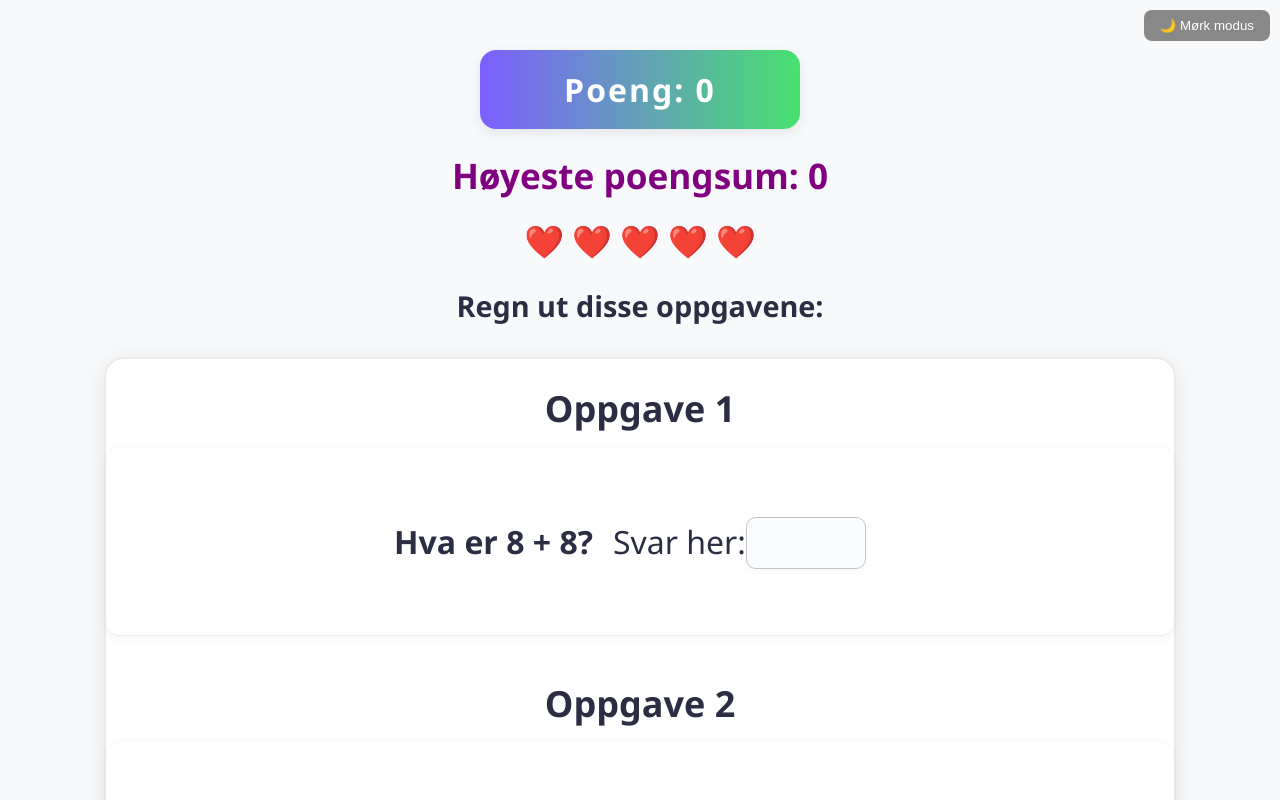
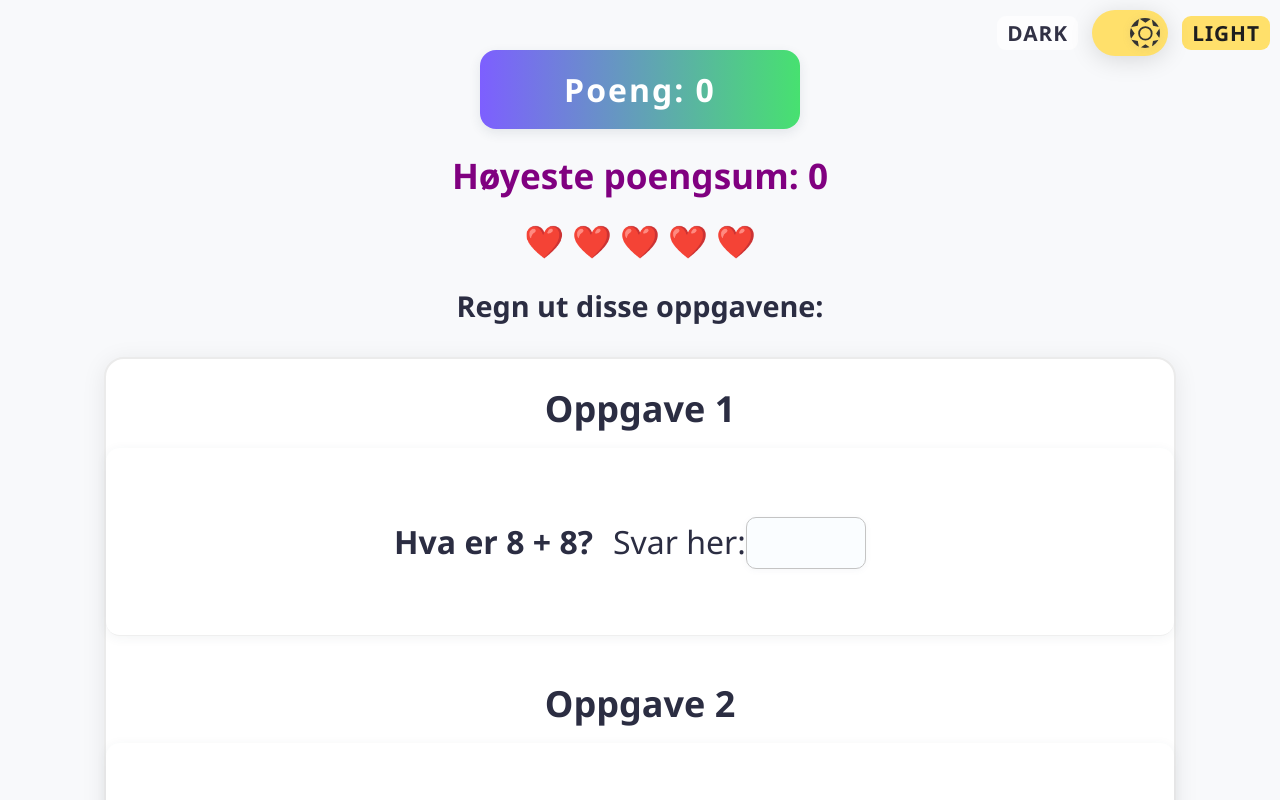
Before and after one commit to Gorgostammos/matte-ving-react, a React (Create React App) app: page / in a window 1280 px wide. Shown: the top 800 px of the page. Built offline with nearby package versions, Linux system fonts and the light colour scheme.

Commit message:
fikest på utsende til  mørk og lys modus finerer

```diff
--- a/package.json
+++ b/package.json
@@ -3,6 +3,8 @@
   "version": "0.1.0",
   "private": true,
   "dependencies": {
+    "@fortawesome/free-solid-svg-icons": "^6.7.2",
+    "@fortawesome/react-fontawesome": "^0.2.2",
     "@testing-library/dom": "^10.4.0",
     "@testing-library/jest-dom": "^6.6.3",
     "@testing-library/react": "^16.3.0",
--- a/src/App.js
+++ b/src/App.js
@@ -5,6 +5,8 @@ import Modal from "./Modal";
 import confetti from "canvas-confetti";
 import "./App.css";
 import "./theme.css"; // 👈 Importer dark/light theme CSS
+import ThemeToggleSwitch from "./ThemeToggleSwitch";
+
 
 // Konfetti-funksjon
 function triggerConfetti() {
@@ -210,9 +212,7 @@ export default function App() {
 
   return (
     <div>
-      <button onClick={toggleTheme} className="theme-toggle">
-        {theme === "light" ? "🌙 Mørk modus" : "☀️ Lys modus"}
-      </button>
+      <ThemeToggleSwitch theme={theme} toggleTheme={toggleTheme} />
 
       <h1 id="Poeng">Poeng: {poeng}</h1>
       <p className="highscore">Høyeste poengsum: {highscore}</p>
--- /dev/null
+++ b/src/ThemeToggleSwitch.css
@@ -0,0 +1,110 @@
+.toggle-switch-wrapper {
+  display: flex;
+  align-items: center;
+  position: absolute;
+  top: 10px;
+  right: 10px;
+  z-index: 999;
+  gap: 14px;
+}
+
+.toggle-label {
+  color: #313145;
+  font-size: 1.3rem;
+  font-family: inherit;
+  font-weight: 700;
+  background: rgba(255,255,255,0.7);
+  border-radius: 9px;
+  padding: 3px 10px 3px 10px;
+  letter-spacing: 1px;
+  transition: color 0.22s, background 0.22s;
+  user-select: none;
+}
+.toggle-label.active {
+  background: #ffe06b;
+  color: #1e1e1e;
+}
+
+.switch {
+  position: relative;
+  display: inline-block;
+  width: 76px;
+  height: 46px;
+}
+
+.switch input {
+  opacity: 0;
+  width: 0;
+  height: 0;
+}
+
+.slider {
+  position: absolute;
+  cursor: pointer;
+  background-color: #ffe06b;
+  top: 0;
+  left: 0;
+  right: 0;
+  bottom: 0;
+  transition: background-color 0.4s;
+  border-radius: 40px;
+  box-shadow: 0 4px 24px #0002;
+  display: flex;
+  align-items: center;
+}
+
+.slider .icon {
+  position: absolute;
+  top: 8px;
+  left: 8px;
+  font-size: 1.8rem;
+  color: #ffe06b;
+  background: #1e1e1e;
+  border-radius: 50%;
+  width: 30px;
+  height: 30px;
+  display: flex;
+  align-items: center;
+  justify-content: center;
+  transition: left 0.4s, background 0.4s, color 0.4s;
+  box-shadow: 0 1px 8px #8882;
+}
+
+/* Skyv ikonet til høyre ved "light" */
+input:checked + .slider .icon {
+  left: 38px;
+  color: #ffc300;
+  background: #fffde7;
+}
+
+/* Moon ikon style for dark theme */
+input:not(:checked) + .slider .icon {
+  left: 8px;
+  color: #ffe06b;
+  background: #232439;
+}
+
+input:checked + .slider {
+  background-color: #ffe06b;
+}
+input:not(:checked) + .slider {
+  background-color: #444b5a;
+}
+
+/* Farger for mørkt tema på hele komponenten */
+[data-theme="dark"] .slider {
+  background: #444b5a;
+}
+[data-theme="dark"] .toggle-label.active {
+  background: #444b5a;
+  color: #ffe06b;
+}
+[data-theme="dark"] .icon {
+  background: #1e1e1e !important;
+  color: #ffe06b !important;
+}
+input:checked + .slider .icon {
+  /* override for solfarge i dark */
+  color: #ffe06b;
+  background: #333;
+}
--- /dev/null
+++ b/src/ThemeToggleSwitch.js
@@ -0,0 +1,30 @@
+import React from "react";
+import "./ThemeToggleSwitch.css";
+import { FontAwesomeIcon } from "@fortawesome/react-fontawesome";
+import { faMoon, faSun } from "@fortawesome/free-solid-svg-icons";
+
+export default function ThemeToggleSwitch({ theme, toggleTheme }) {
+  return (
+    <div className="toggle-switch-wrapper">
+      <span className={`toggle-label ${theme === "dark" ? "active" : ""}`}>DARK</span>
+      <label className="switch">
+        <input
+          type="checkbox"
+          checked={theme === "light"}
+          onChange={toggleTheme}
+          aria-label="Bytt tema"
+        />
+        <span className="slider round">
+          <span className="icon">
+            {theme === "light" ? (
+              <FontAwesomeIcon icon={faSun} />
+            ) : (
+              <FontAwesomeIcon icon={faMoon} />
+            )}
+          </span>
+        </span>
+      </label>
+      <span className={`toggle-label ${theme === "light" ? "active" : ""}`}>LIGHT</span>
+    </div>
+  );
+}
```
Also changed, not shown: src/theme.css (line endings or trailing spaces), 1 other file (tests, documents, lock files or other folders).
